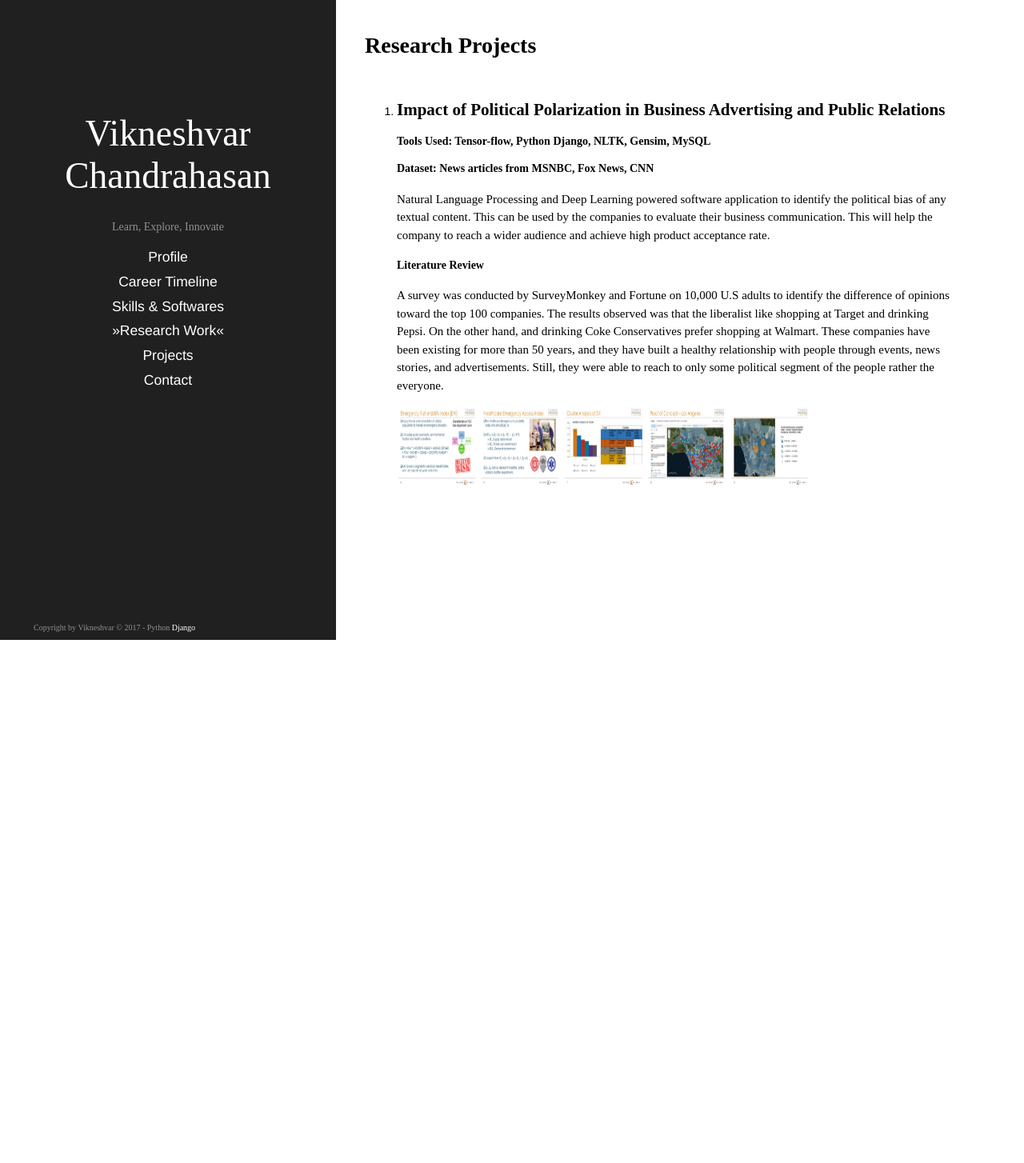
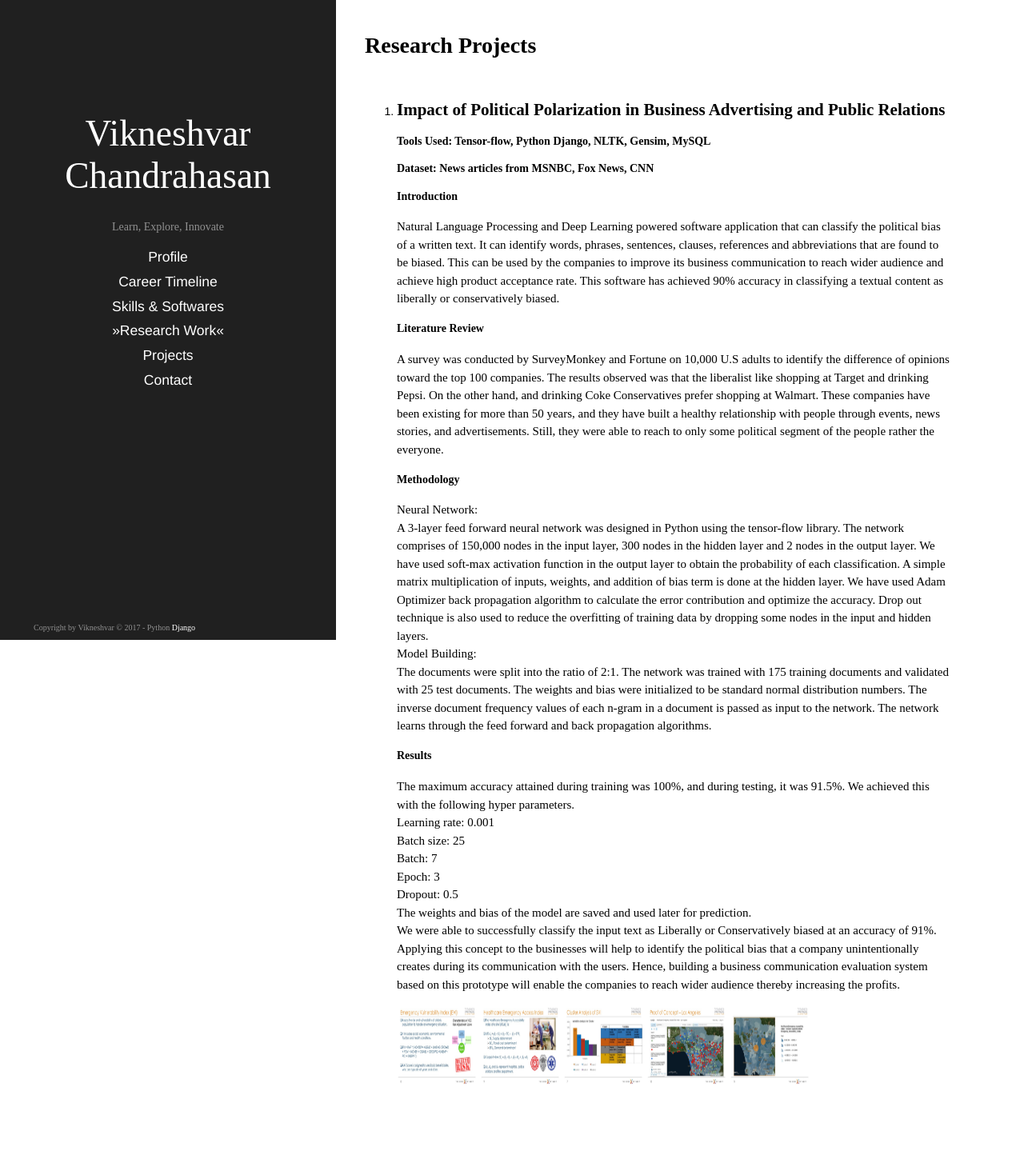
Before and after one commit to Vikneshvar/BazTechStudio, a Django app: page /rp/rep1 in a window 1280 px wide. Shown: the whole page at 80% size. Before the commit the page ends 800 px from the top, so only its background shows below. Run offline with Django 3.2, Linux system fonts and the light colour scheme.

Commit message:
nlp project updated2

```diff
--- a/bazwebapp/templates/rep1.html
+++ b/bazwebapp/templates/rep1.html
@@ -56,7 +56,13 @@
           <h2>Impact of Political Polarization in Business Advertising and Public Relations</h2>
           <h4>Tools Used: Tensor-flow, Python Django, NLTK, Gensim, MySQL</h4>
           <h4> Dataset: News articles from MSNBC, Fox News, CNN</h4>
-            <p> Natural Language Processing and Deep Learning powered software application to identify the political bias of any textual content. This can be used by the companies to evaluate their business communication. This will help the company to reach a wider audience and achieve high product acceptance rate.
+          <h4> Introduction </h4>
+            <p> Natural Language Processing and Deep Learning powered software application that can
+              classify the political bias of a written text. It can identify words, phrases, sentences,
+              clauses, references and abbreviations that are found to be biased. This can be used by the
+              companies to improve its business communication to reach wider audience and achieve
+              high product acceptance rate. This software has achieved 90% accuracy in classifying a textual
+              content as liberally or conservatively biased.
             </p>
           <h4> Literature Review </h4>
             <p>
@@ -66,6 +72,39 @@
               Conservatives prefer shopping at Walmart. These companies have been existing for more than 50 years,
               and they have built a healthy relationship with people through events, news stories, and advertisements.
               Still, they were able to reach to only some political segment of the people rather the everyone.
+            </p>
+          <h4> Methodology </h4>
+            <p>
+              Neural Network: <br>
+              A 3-layer feed forward neural network was designed in Python using the tensor-flow library.
+              The network comprises of 150,000 nodes in the input layer, 300 nodes in the hidden layer and 2
+              nodes in the output layer. We have used soft-max activation function in the output layer to obtain
+              the probability of each classification. A simple matrix multiplication of inputs, weights, and addition
+              of bias term is done at the hidden layer. We have used Adam Optimizer back propagation algorithm to
+              calculate the error contribution and optimize the accuracy. Drop out technique is also used to reduce
+              the overfitting of training data by dropping some nodes in the input and hidden layers.
+              <br>
+              Model Building:<br>
+              The documents were split into the ratio of 2:1. The network was trained with 175 training documents
+              and validated with 25 test documents. The weights and bias were initialized to be standard normal
+              distribution numbers. The inverse document frequency values of each n-gram in a document is passed as
+              input to the network. The network learns through the feed forward and back propagation algorithms.
+            </p>
+          <h4> Results </h4>
+            <p>
+              The maximum accuracy attained during training was 100%, and during testing, it was 91.5%.
+              We achieved this with the following hyper parameters.<br>
+              Learning rate: 0.001<br>
+              Batch size: 25<br>
+              Batch: 7<br>
+              Epoch: 3<br>
+              Dropout: 0.5<br>
+              The weights and bias of the model are saved and used later for prediction.<br>
+              We were able to successfully classify the input text as Liberally or Conservatively biased at
+              an accuracy of 91%. Applying this concept to the businesses will help to identify the political bias
+              that a company unintentionally creates during its communication with the users. Hence, building a
+              business communication evaluation system based on this prototype will enable the companies to reach
+              wider audience thereby increasing the profits.
             </p>
             <img src="static/images/r2/r2_2.jpg" class = "image" alt="img-mail" />
             <img src="static/images/r2/r2_3.jpg" class = "image" alt="img-mail" />
```
